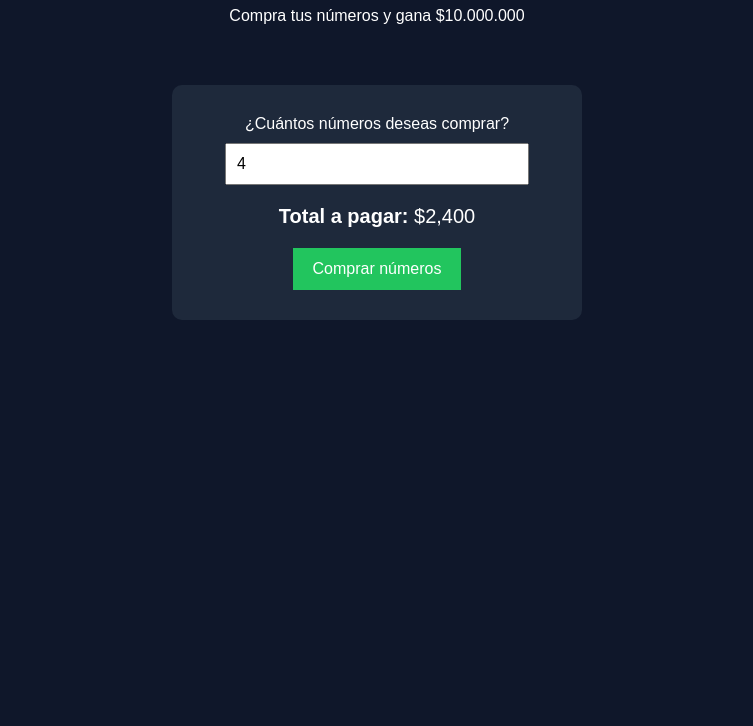
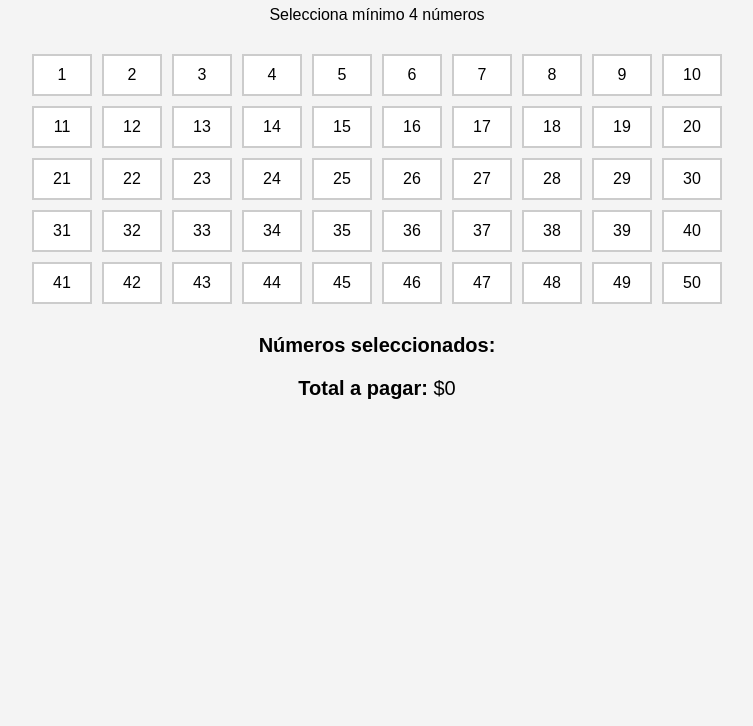
Before and after one commit to santosmadrid663-hue/ganaConLosSantos, a plain HTML site: page index.html in a window 1280 px wide. Shown: the part 74-800 px from the top of the page, without its empty margins (263-1016 px from the left). Drawn offline with Linux system fonts and the light colour scheme.

Commit message:
Update index.html

```diff
--- a/index.html
+++ b/index.html
@@ -6,94 +6,89 @@
 
 <style>
 body{
-    font-family: Arial, sans-serif;
-    background:#0f172a;
-    color:white;
-    text-align:center;
+font-family: Arial;
+text-align:center;
+background:#f4f4f4;
 }
 
-.container{
-    background:#1e293b;
-    padding:30px;
-    border-radius:10px;
-    width:350px;
-    margin:auto;
-    margin-top:60px;
+h1{
+color:#0a7cff;
 }
 
-input{
-    padding:10px;
-    width:80%;
-    font-size:16px;
-    margin-top:10px;
+.grid{
+display:grid;
+grid-template-columns:repeat(10,60px);
+gap:10px;
+justify-content:center;
+margin:30px;
 }
 
-button{
-    padding:12px 20px;
-    background:#22c55e;
-    border:none;
-    color:white;
-    font-size:16px;
-    margin-top:20px;
-    cursor:pointer;
+.numero{
+padding:10px;
+background:white;
+border:2px solid #ccc;
+cursor:pointer;
 }
 
-button:hover{
-    background:#16a34a;
+.numero.activo{
+background:#0a7cff;
+color:white;
 }
 
-.total{
-    margin-top:20px;
-    font-size:20px;
+.panel{
+margin-top:30px;
+font-size:20px;
 }
 </style>
 </head>
 
 <body>
 
-<h1>🎉 ganaConLosSantos</h1>
-<p>Compra tus números y gana $10.000.000</p>
+<h1>Rifa ganaConLosSantos</h1>
+<p>Selecciona mínimo 4 números</p>
 
-<div class="container">
+<div class="grid" id="numeros"></div>
 
-<label>¿Cuántos números deseas comprar?</label><br>
+<div class="panel">
+<p><b>Números seleccionados:</b></p>
+<p id="seleccionados"></p>
 
-<input
-type="number"
-id="cantidad"
-min="4"
-value="4"
-oninput="calcularTotal()"
->
-
-<div class="total">
-<b>Total a pagar:</b> $<span id="total">2400</span>
-</div>
-
-<button>Comprar números</button>
-
+<p><b>Total a pagar:</b> $<span id="total">0</span></p>
 </div>
 
 <script>
 
-const precioNumero = 600;
+let precio = 600;
+let seleccionados = [];
 
-function calcularTotal(){
+let contenedor = document.getElementById("numeros");
 
-let cantidad = document.getElementById("cantidad").value;
+for(let i=1;i<=50;i++){
 
-if(cantidad < 4){
-cantidad = 4;
-document.getElementById("cantidad").value = 4;
+let btn = document.createElement("div");
+btn.className="numero";
+btn.innerText=i;
+
+btn.onclick=function(){
+
+if(seleccionados.includes(i)){
+seleccionados=seleccionados.filter(n=>n!==i);
+btn.classList.remove("activo");
+}else{
+seleccionados.push(i);
+btn.classList.add("activo");
 }
 
-let total = cantidad * precioNumero;
+document.getElementById("seleccionados").innerText = seleccionados.join(", ");
 
-document.getElementById("total").innerText = total.toLocaleString();
+let total = seleccionados.length * precio;
+document.getElementById("total").innerText = total;
+
+};
+
+contenedor.appendChild(btn);
 
 }
-
-calcularTotal();
 
 </script>
 
```
